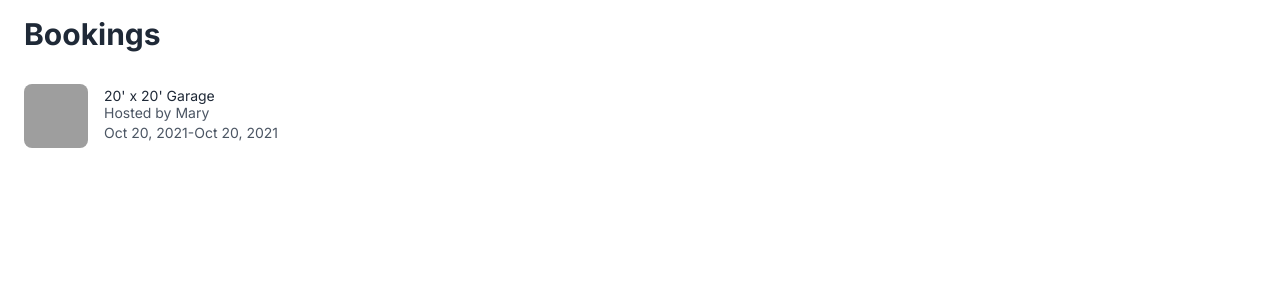
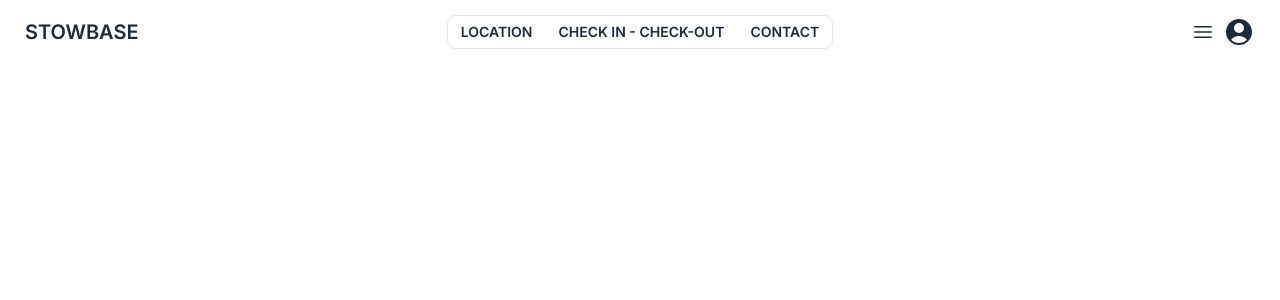
Before and after one commit to jordanwhiguera/storage-app, a Next.js app: page / in a window 1280 px wide. Shown: the top 300 px of the page. Built offline with nearby package versions, Linux system fonts and the light colour scheme; grey boxes are pictures that could not be loaded.

Commit message:
working on 2nd navbar

```diff
--- /dev/null
+++ b/app/components/NavbarTwo/page.tsx
@@ -0,0 +1,63 @@
+import React from "react";
+
+const NavbarTwo = () => {
+  return (
+    <div className="navbar bg-base-100">
+      <div className="navbar-start">
+        <a className="btn btn-ghost text-xl">stowbase</a>
+      </div>
+      <div className="navbar-center">
+        <div className="flex items-stretch border rounded-lg">
+          <a className="btn btn-ghost btn-sm rounded-btn">Location</a>
+          <a className="btn btn-ghost btn-sm rounded-btn">
+            Check in - Check-out
+          </a>
+          <a className="btn btn-ghost btn-sm rounded-btn">Contact</a>
+        </div>
+      </div>
+
+      <div className="navbar-end">
+        <div className="dropdown dropdown-end">
+          <label tabIndex={0} className="btn btn-ghost rounded-btn">
+            <svg
+              xmlns="http://www.w3.org/2000/svg"
+              viewBox="0 0 24 24"
+              fill="currentColor"
+              className="w-6 h-6"
+            >
+              <path
+                fillRule="evenodd"
+                d="M3 6.75A.75.75 0 013.75 6h16.5a.75.75 0 010 1.5H3.75A.75.75 0 013 6.75zM3 12a.75.75 0 01.75-.75h16.5a.75.75 0 010 1.5H3.75A.75.75 0 013 12zm0 5.25a.75.75 0 01.75-.75h16.5a.75.75 0 010 1.5H3.75a.75.75 0 01-.75-.75z"
+                clipRule="evenodd"
+              />
+            </svg>
+            <svg
+              xmlns="http://www.w3.org/2000/svg"
+              viewBox="0 0 24 24"
+              fill="currentColor"
+              className="w-8 h-8"
+            >
+              <path
+                fillRule="evenodd"
+                d="M18.685 19.097A9.723 9.723 0 0021.75 12c0-5.385-4.365-9.75-9.75-9.75S2.25 6.615 2.25 12a9.723 9.723 0 003.065 7.097A9.716 9.716 0 0012 21.75a9.716 9.716 0 006.685-2.653zm-12.54-1.285A7.486 7.486 0 0112 15a7.486 7.486 0 015.855 2.812A8.224 8.224 0 0112 20.25a8.224 8.224 0 01-5.855-2.438zM15.75 9a3.75 3.75 0 11-7.5 0 3.75 3.75 0 017.5 0z"
+                clipRule="evenodd"
+              />
+            </svg>
+          </label>
+          <ul
+            tabIndex={0}
+            className="menu dropdown-content z-[1] p-2 shadow bg-base-100 rounded-box w-52 mt-4"
+          >
+            <li>
+              <a>Login</a>
+            </li>
+            <li>
+              <a>Item 2</a>
+            </li>
+          </ul>
+        </div>
+      </div>
+    </div>
+  );
+};
+export default NavbarTwo;
--- a/app/page.tsx
+++ b/app/page.tsx
@@ -27,6 +27,8 @@ import ProfileListing from "./screens/ProfileScreen/ProfileListing/page";
 import ProfileGuestReview from "./screens/ProfileScreen/ProfileGuestReview/page";
 import ProfileScreen from "./screens/ProfileScreen/page";
 import BookingScreen from "./screens/BookingScreen/page";
+import HostScreen from "./screens/HostScreen/page";
+import NavbarTwo from "./components/NavbarTwo/page";
 export default function Base() {
   return (
     <>
@@ -61,7 +63,9 @@ export default function Base() {
       {/* <ProfileListing /> */}
       {/* <ProfileGuestReview /> */}
       {/* <ProfileScreen /> */}
-      <BookingScreen />
+      {/* <BookingScreen /> */}
+      {/* <HostScreen /> */}
+      <NavbarTwo />
     </>
   );
 }
--- /dev/null
+++ b/app/screens/HostScreen/page.tsx
@@ -0,0 +1,7 @@
+import React from "react";
+
+const HostScreen = () => {
+  return <div>HostScreen</div>;
+};
+
+export default HostScreen;
```
